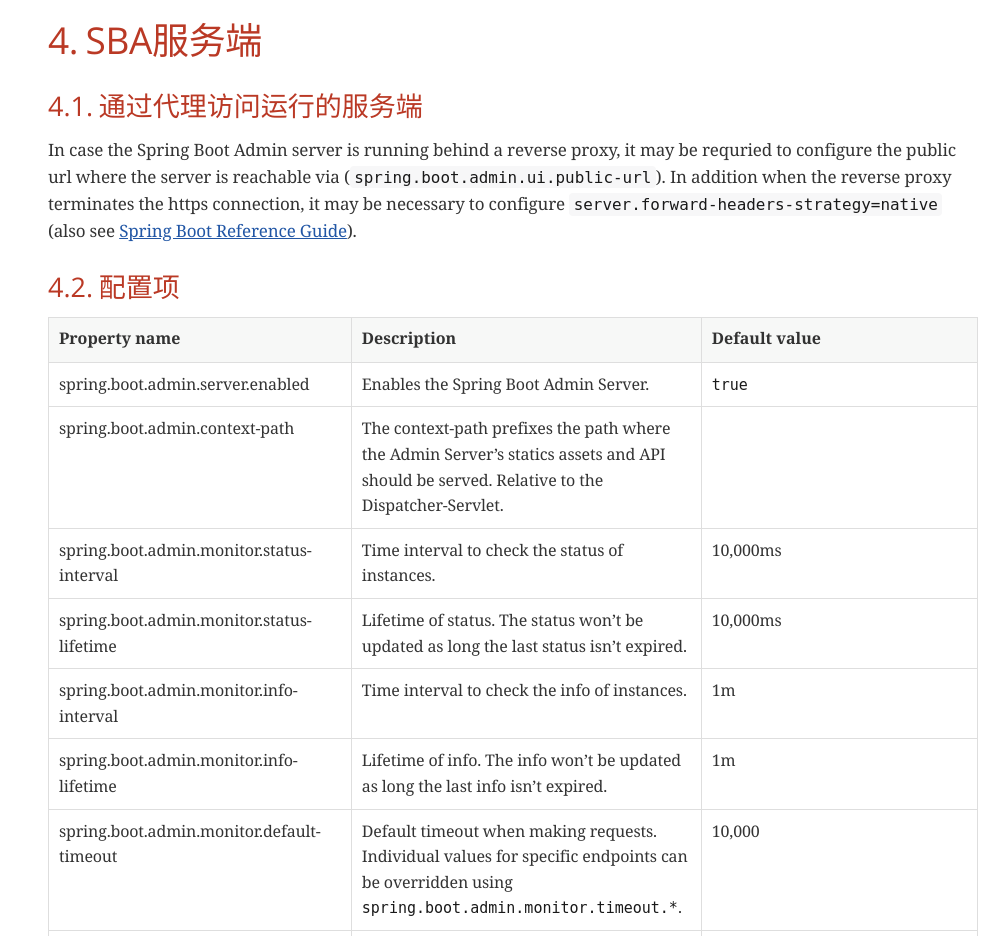
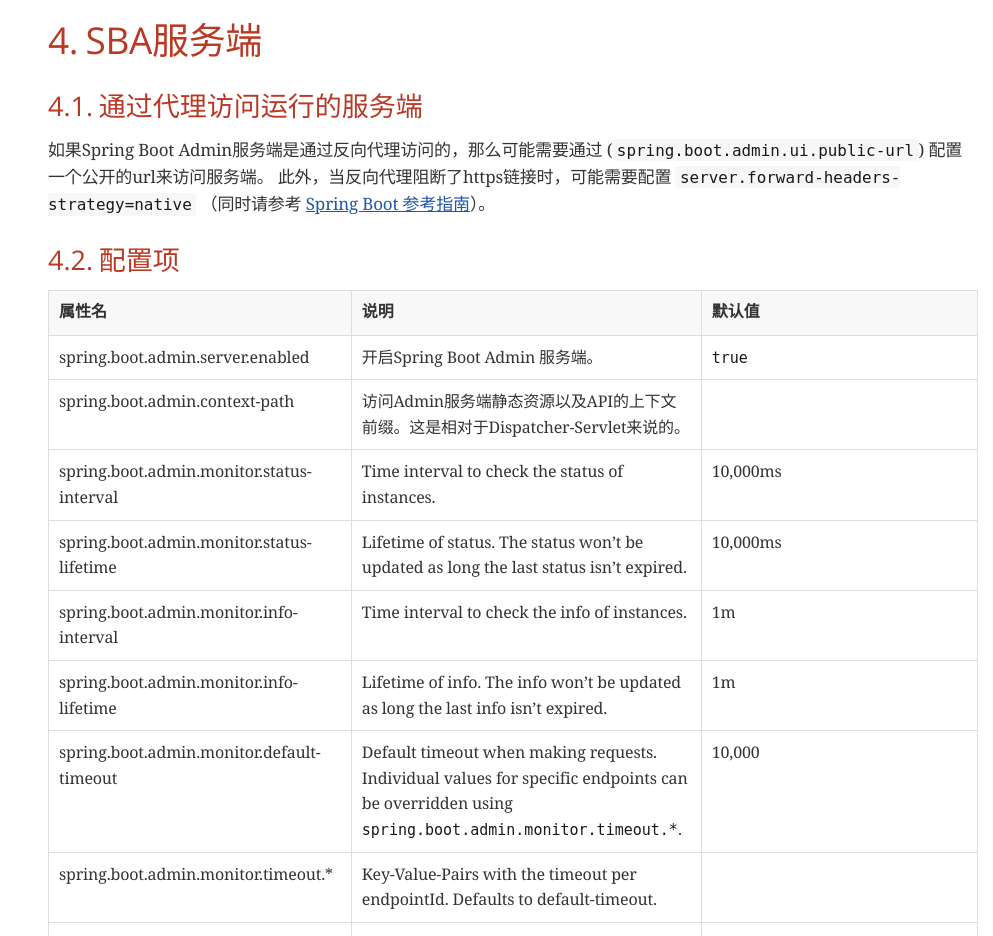
Before and after one commit to qq253498229/docs-spring-boot-admin-docs-chinese, a website: page docs/index.html in a window 1280 px wide. Shown: the part 10860-11796 px from the top of the page, without its empty margins (287-1280 px from the left). Drawn offline with nearby package versions, Linux system fonts and the light colour scheme; a web font is replaced by a local one.

Commit message:
客户端

```diff
--- a/docs/index.html
+++ b/docs/index.html
@@ -1312,8 +1312,8 @@
 <div class="sect2">
 <h3 id="_通过代理访问运行的服务端"><a class="anchor" href="#_通过代理访问运行的服务端"></a><a class="link" href="#_通过代理访问运行的服务端">4.1. 通过代理访问运行的服务端</a></h3>
 <div class="paragraph">
-<p>In case the Spring Boot Admin server is running behind a reverse proxy, it may be requried to configure the public url where the server is reachable via (<code>spring.boot.admin.ui.public-url</code>).
-In addition when the reverse proxy terminates the https connection, it may be necessary to configure <code>server.forward-headers-strategy=native</code> (also see <a href="https://docs.spring.io/spring-boot/docs/current/reference/htmlsingle/#howto-use-tomcat-behind-a-proxy-server">Spring Boot Reference Guide</a>).</p>
+<p>如果Spring Boot Admin服务端是通过反向代理访问的，那么可能需要通过 (<code>spring.boot.admin.ui.public-url</code>) 配置一个公开的url来访问服务端。
+此外，当反向代理阻断了https链接时，可能需要配置 <code>server.forward-headers-strategy=native</code> （同时请参考 <a href="https://docs.spring.io/spring-boot/docs/current/reference/htmlsingle/#howto-use-tomcat-behind-a-proxy-server">Spring Boot 参考指南</a>）。</p>
 </div>
 </div>
 <div class="sect2">
@@ -1326,20 +1326,20 @@
 </colgroup>
 <thead>
 <tr>
-<th class="tableblock halign-left valign-top">Property name</th>
-<th class="tableblock halign-left valign-top">Description</th>
-<th class="tableblock halign-left valign-top">Default value</th>
+<th class="tableblock halign-left valign-top">属性名</th>
+<th class="tableblock halign-left valign-top">说明</th>
+<th class="tableblock halign-left valign-top">默认值</th>
 </tr>
 </thead>
 <tbody>
 <tr>
 <td class="tableblock halign-left valign-top"><p class="tableblock">spring.boot.admin.server.enabled</p></td>
-<td class="tableblock halign-left valign-top"><p class="tableblock">Enables the Spring Boot Admin Server.</p></td>
+<td class="tableblock halign-left valign-top"><p class="tableblock">开启Spring Boot Admin 服务端。</p></td>
 <td class="tableblock halign-left valign-top"><p class="tableblock"><code>true</code></p></td>
 </tr>
 <tr>
 <td class="tableblock halign-left valign-top"><p class="tableblock">spring.boot.admin.context-path</p></td>
-<td class="tableblock halign-left valign-top"><p class="tableblock">The context-path prefixes the path where the Admin Server&#8217;s statics assets and API should be served. Relative to the Dispatcher-Servlet.</p></td>
+<td class="tableblock halign-left valign-top"><p class="tableblock">访问Admin服务端静态资源以及API的上下文前缀。这是相对于Dispatcher-Servlet来说的。</p></td>
 <td class="tableblock halign-left valign-top"></td>
 </tr>
 <tr>
```
Also changed, not shown: 1 other file.
